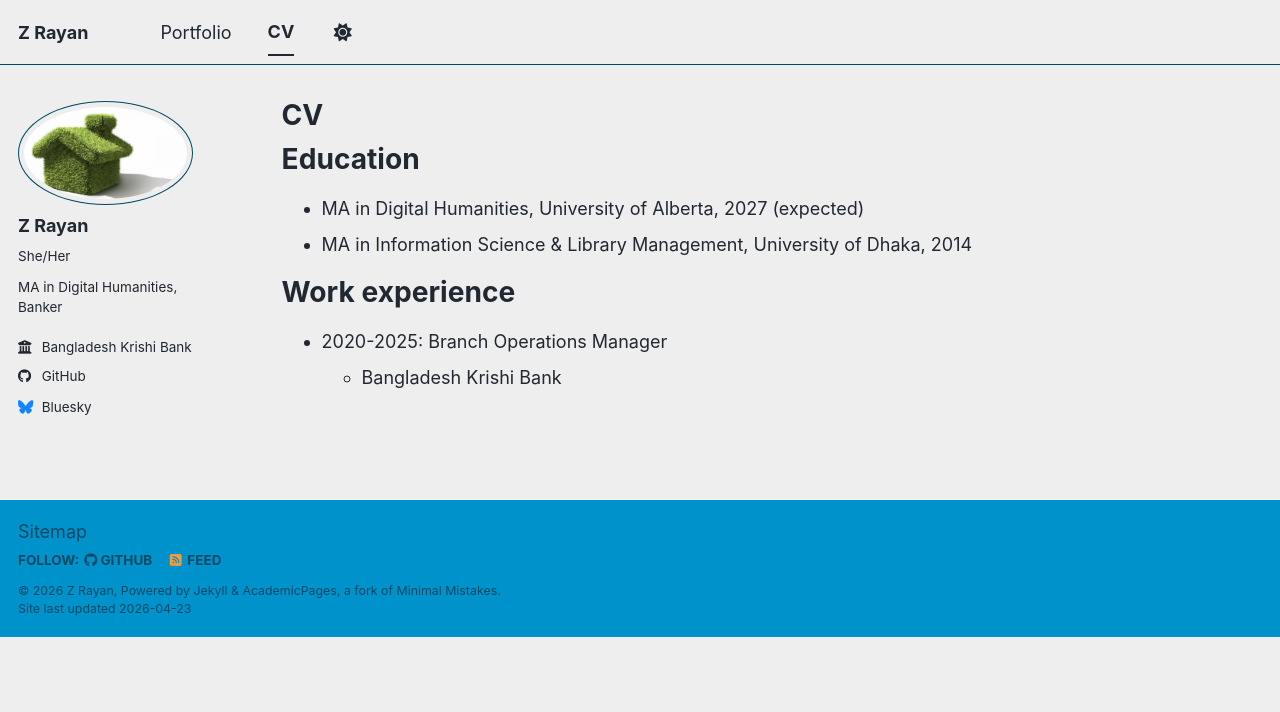
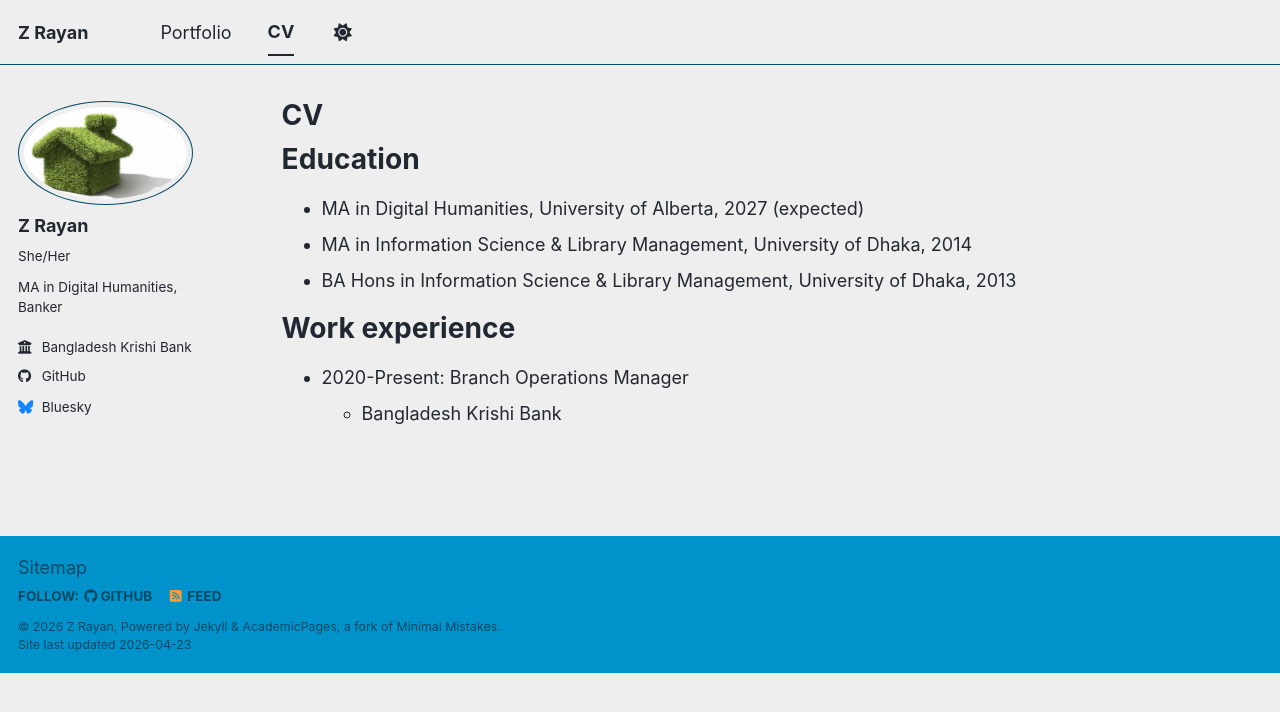
Before and after one commit to zed-aar/This-is-me, a Jekyll site: the page built from _pages/cv.md, in a window 1280 px wide. Shown: the top 712 px of the page. Built offline with Jekyll 4.4.1, drawn with Linux system fonts in a browser that asks for light colours; a script bundle is joined from its source files by our own code; library files that are not in the unit come from our copies.

Commit message:
Update cv.md

```diff
--- a/_pages/cv.md
+++ b/_pages/cv.md
@@ -13,8 +13,9 @@
 ======
 * MA in Digital Humanities, University of Alberta, 2027 (expected)
 * MA in Information Science & Library Management, University of Dhaka, 2014
+* BA Hons in Information Science & Library Management, University of Dhaka, 2013
 
 Work experience
 ======
-* 2020-2025: Branch Operations Manager
+* 2020-Present: Branch Operations Manager
   * Bangladesh Krishi Bank
```
